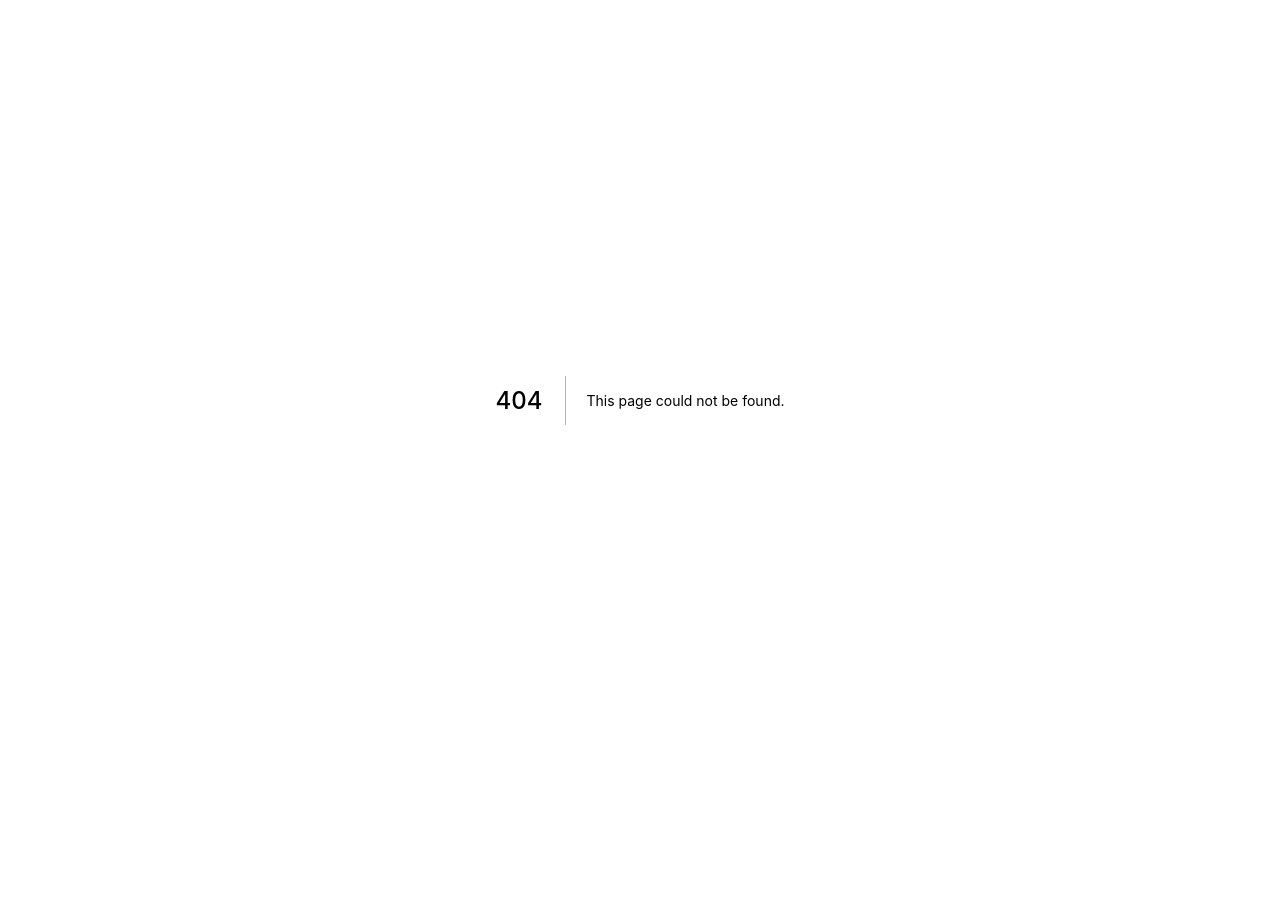
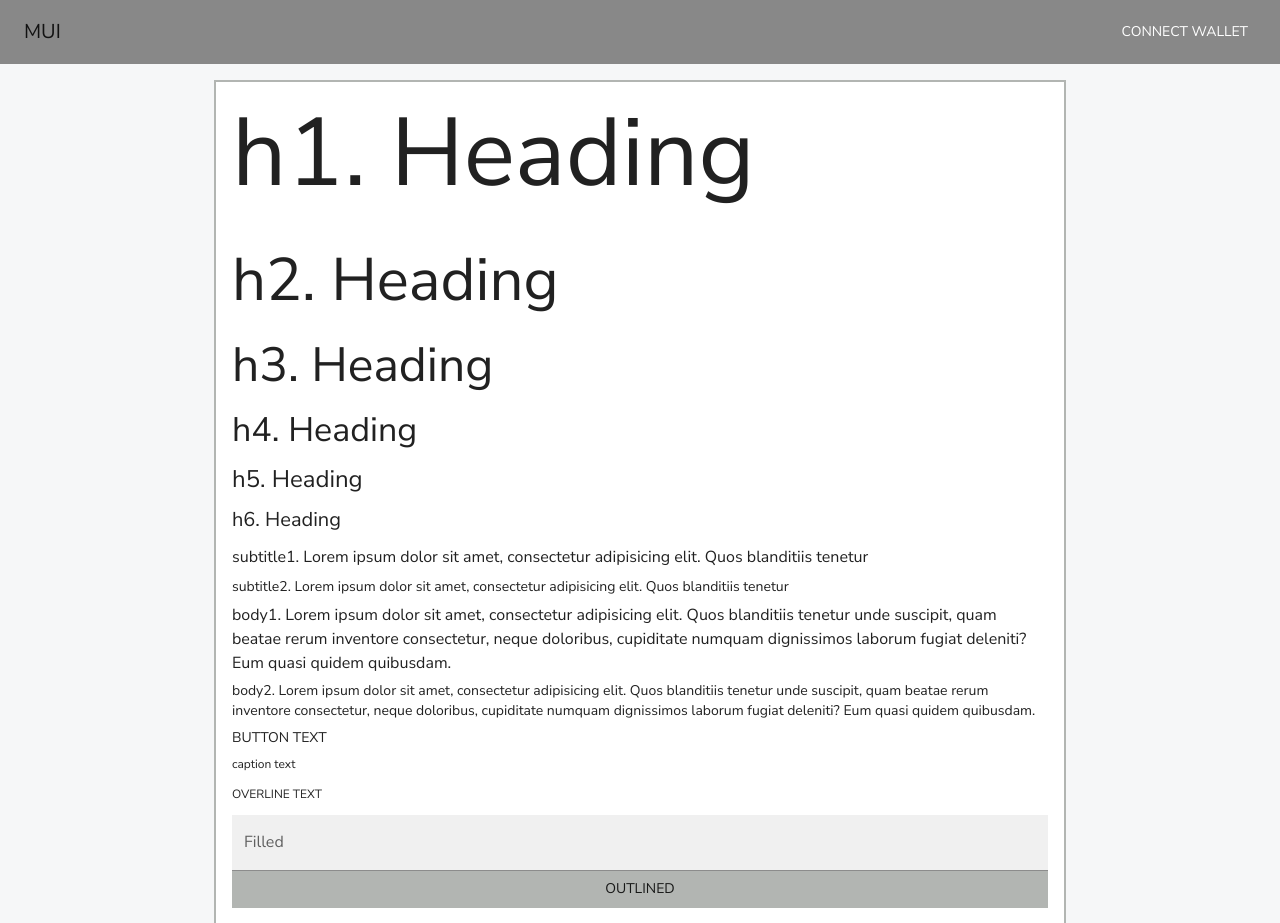
Before and after one commit to theotow/et-vault, a Next.js app in the folder packages/frontend/: page /main in a window 1280 px wide. Before the commit this address had no page. Shown: the top 923 px of the page. Before the commit the page ends 800 px from the top, so only its background shows below. Built offline with nearby package versions, Linux system fonts and the light colour scheme; what @rainbow-me/rainbowkit, wagmi would draw is missing.

Commit message:
wip: design system

```diff
--- a/packages/frontend/package.json
+++ b/packages/frontend/package.json
@@ -10,6 +10,11 @@
     "deploy": "surge ./out/ tawdry-fiction.surge.sh"
   },
   "dependencies": {
+    "@emotion/react": "^11.10.4",
+    "@emotion/styled": "^11.10.4",
+    "@mui/icons-material": "^5.10.3",
+    "@mui/lab": "^5.0.0-alpha.99",
+    "@mui/material": "^5.10.5",
     "@rainbow-me/rainbowkit": "^0.6.0",
     "ethers": "^5.7.0",
     "next": "12.2.5",
--- /dev/null
+++ b/packages/frontend/src/components/header.js
@@ -0,0 +1,41 @@
+import {
+  AppBar,
+  Toolbar,
+  IconButton,
+  Typography,
+  Box,
+  Button,
+} from '@mui/material'
+import { alpha, styled } from '@mui/material/styles'
+
+const ToolbarStyled = styled(Toolbar)(({ theme }) => ({
+  backgroundColor: '#888888',
+}))
+
+export function Header() {
+  return (
+    <AppBar component="nav" sx={{ boxShadow: 'none' }}>
+      <ToolbarStyled>
+        <IconButton
+          color="inherit"
+          aria-label="open drawer"
+          edge="start"
+          onClick={() => {}}
+          sx={{ mr: 2, display: { sm: 'none' } }}
+        >
+          Icon
+        </IconButton>
+        <Typography
+          variant="h6"
+          component="div"
+          sx={{ flexGrow: 1, display: { xs: 'none', sm: 'block' } }}
+        >
+          MUI
+        </Typography>
+        <Box sx={{ display: { xs: 'none', sm: 'block' } }}>
+          <Button sx={{ color: '#fff' }}>Connect Wallet</Button>
+        </Box>
+      </ToolbarStyled>
+    </AppBar>
+  )
+}
--- /dev/null
+++ b/packages/frontend/src/components/layout.js
@@ -0,0 +1,14 @@
+import * as React from 'react'
+import { Box, Container } from '@mui/material'
+import { Header } from '../components/header'
+
+export function Layout(props) {
+  return (
+    <Box sx={{ display: 'flex' }}>
+      <Header />
+      <Container maxWidth="md" sx={{ marginTop: 10 }}>
+        {props.children}
+      </Container>
+    </Box>
+  )
+}
--- a/packages/frontend/src/pages/index.js
+++ b/packages/frontend/src/pages/index.js
@@ -1,6 +1,4 @@
 import Head from 'next/head'
-import Image from 'next/image'
-import styles from '../styles/Home.module.css'
 import {
   useConnect,
   useContractRead,
--- /dev/null
+++ b/packages/frontend/src/pages/main.js
@@ -0,0 +1,74 @@
+import * as React from 'react'
+import { Layout } from '../components/layout'
+import { Paper, TextField, Typography, Button, Stack } from '@mui/material'
+import { LoadingButton } from '@mui/lab'
+
+export default function Main(props) {
+  return (
+    <Layout>
+      <Paper elevation={0} sx={{ border: '2px solid #B2B5B2', padding: 2 }}>
+        <Typography variant="h1" gutterBottom>
+          h1. Heading
+        </Typography>
+        <Typography variant="h2" gutterBottom>
+          h2. Heading
+        </Typography>
+        <Typography variant="h3" gutterBottom>
+          h3. Heading
+        </Typography>
+        <Typography variant="h4" gutterBottom>
+          h4. Heading
+        </Typography>
+        <Typography variant="h5" gutterBottom>
+          h5. Heading
+        </Typography>
+        <Typography variant="h6" gutterBottom>
+          h6. Heading
+        </Typography>
+        <Typography variant="subtitle1" gutterBottom>
+          subtitle1. Lorem ipsum dolor sit amet, consectetur adipisicing elit.
+          Quos blanditiis tenetur
+        </Typography>
+        <Typography variant="subtitle2" gutterBottom>
+          subtitle2. Lorem ipsum dolor sit amet, consectetur adipisicing elit.
+          Quos blanditiis tenetur
+        </Typography>
+        <Typography variant="body1" gutterBottom>
+          body1. Lorem ipsum dolor sit amet, consectetur adipisicing elit. Quos
+          blanditiis tenetur unde suscipit, quam beatae rerum inventore
+          consectetur, neque doloribus, cupiditate numquam dignissimos laborum
+          fugiat deleniti? Eum quasi quidem quibusdam.
+        </Typography>
+        <Typography variant="body2" gutterBottom>
+          body2. Lorem ipsum dolor sit amet, consectetur adipisicing elit. Quos
+          blanditiis tenetur unde suscipit, quam beatae rerum inventore
+          consectetur, neque doloribus, cupiditate numquam dignissimos laborum
+          fugiat deleniti? Eum quasi quidem quibusdam.
+        </Typography>
+        <Typography variant="button" display="block" gutterBottom>
+          button text
+        </Typography>
+        <Typography variant="caption" display="block" gutterBottom>
+          caption text
+        </Typography>
+        <Typography variant="overline" display="block" gutterBottom>
+          overline text
+        </Typography>
+        <TextField
+          id="filled-basic"
+          label="Filled"
+          variant="filled"
+          sx={{ width: '100%' }}
+        />
+        {/* <TextField id="standard-basic" label="Standard" variant="standard" /> */}
+        <Stack direction="column" spacing={2}>
+          <Button variant="contained">Outlined</Button>
+          <Button variant="outlined">Primary</Button>
+          <LoadingButton loading variant="outlined">
+            Submit
+          </LoadingButton>
+        </Stack>
+      </Paper>
+    </Layout>
+  )
+}
--- a/packages/frontend/src/providers.js
+++ b/packages/frontend/src/providers.js
@@ -6,6 +6,7 @@ import {
   chain,
 } from 'wagmi'
 import { getDefaultWallets, RainbowKitProvider } from '@rainbow-me/rainbowkit'
+import { ThemeProvider, CssBaseline, createTheme } from '@mui/material'
 
 import { publicProvider } from 'wagmi/providers/public'
 
@@ -29,10 +30,49 @@ const client = createClient({
   webSocketProvider,
 })
 
+const font = "'Nunito Sans', sans-serif"
+
+const theme = createTheme({
+  typography: {
+    fontFamily: font,
+  },
+  palette: {
+    primary: {
+      main: '#B2B5B2',
+    },
+    secondary: {
+      main: '#ffffff',
+    },
+    // Used by `getContrastText()` to maximize the contrast between
+    // the background and the text.
+    contrastThreshold: 3,
+    // Used by the functions below to shift a color's luminance by approximately
+    // two indexes within its tonal palette.
+    // E.g., shift from Red 500 to Red 300 or Red 700.
+    tonalOffset: 0.2,
+  },
+  shape: {
+    borderRadius: 0,
+  },
+  components: {
+    MuiButtonBase: {
+      defaultProps: {
+        disableRipple: true,
+      },
+    },
+  },
+  shadows: ['none'],
+})
+
 export function Providers(props) {
   return (
-    <WagmiConfig client={client}>
-      <RainbowKitProvider chains={chains}>{props.children}</RainbowKitProvider>
-    </WagmiConfig>
+    <ThemeProvider theme={theme}>
+      <CssBaseline />
+      <WagmiConfig client={client}>
+        <RainbowKitProvider chains={chains}>
+          {props.children}
+        </RainbowKitProvider>
+      </WagmiConfig>
+    </ThemeProvider>
   )
 }
--- a/packages/frontend/src/styles/globals.css
+++ b/packages/frontend/src/styles/globals.css
@@ -1,26 +1,5 @@
-html,
+@import url('https://fonts.googleapis.com/css2?family=Nunito+Sans&display=swap');
+
 body {
-  padding: 0;
-  margin: 0;
-  font-family: -apple-system, BlinkMacSystemFont, Segoe UI, Roboto, Oxygen,
-    Ubuntu, Cantarell, Fira Sans, Droid Sans, Helvetica Neue, sans-serif;
+  background-color: #f6f7f8 !important;
 }
-
-a {
-  color: inherit;
-  text-decoration: none;
-}
-
-* {
-  box-sizing: border-box;
-}
-
-@media (prefers-color-scheme: dark) {
-  html {
-    color-scheme: dark;
-  }
-  body {
-    color: white;
-    background: black;
-  }
-}
```
Also changed, not shown: packages/frontend/src/pages/test.js (deleted, +0 -7 lines), packages/frontend/src/styles/Home.module.css (deleted, +0 -129 lines), 1 other file (tests, documents, lock files or other folders).
